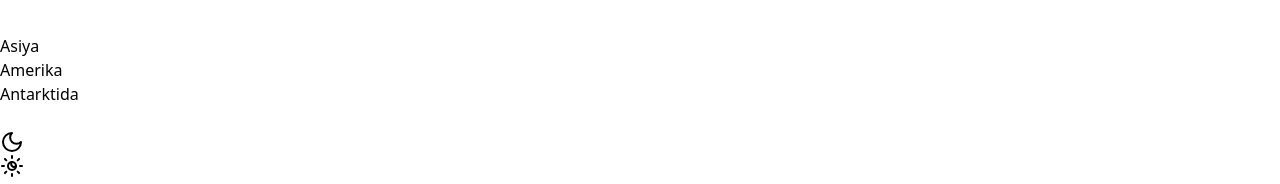
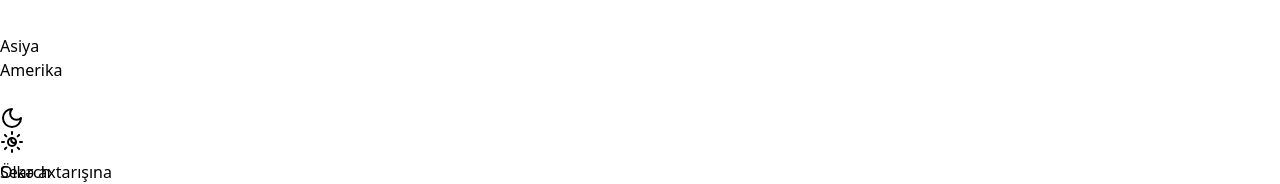
Before and after one commit to sevinc145/country-app, a React (Vite) app: page / in a window 1280 px wide. Shown: the part 1318-1502 px from the top of the page. Built offline with nearby package versions, Linux system fonts and the light colour scheme; no server answers.

Commit message:
Update Header.jsx

```diff
--- a/src/Component/Header/Header.jsx
+++ b/src/Component/Header/Header.jsx
@@ -35,9 +35,7 @@ function Header() {
                     <li className="flex">
                         <Link rel="noopener noreferrer" to="all/subReg/Americas" className="flex items-center px-4 -mb-1 border-b-2 dark:border-transparent">Amerika</Link>
                     </li>
-                    <li className="flex">
-                        <Link rel="noopener noreferrer" to="all/subReg/Antarctica" className="flex items-center px-4 -mb-1 border-b-2 dark:border-transparent">Antarktida</Link>
-                    </li>
+
                 </ul>
                 <button onClick={() => setMobileMenuOpen(true)} title="Button" type="button" className="p-4 md:hidden">
                     <svg xmlns="http://www.w3.org/2000/svg" fill="none" viewBox="0 0 24 24" stroke="currentColor" className={"w-6 h-6 " + (!dark ? "dark:text-gray-100" : "dark:text-gray-800")}>
@@ -76,8 +74,6 @@ function Header() {
                                 <Link onClick={() => setMobileMenuOpen(false)} rel="noopener noreferrer" to="all/subReg/Asia" className="flex text-2xl items-center px-4 -mb-1 border-b-2 dark:border-transparent">Asiya</Link>
 
                                 <Link onClick={() => setMobileMenuOpen(false)} rel="noopener noreferrer" to="all/subReg/Americas" className="flex text-2xl items-center px-4 -mb-1 border-b-2 dark:border-transparent">Amerika</Link>
-
-                                <Link onClick={() => setMobileMenuOpen(false)} rel="noopener noreferrer" to="all/subReg/Antarctica" className="flex text-2xl items-center px-4 -mb-1 border-b-2 dark:border-transparent">Antarktida</Link>
                                 <div className='ml-3'>
                                     <button type="button" onClick={() => { setDark(!dark) }} className="hs-dropdown-toggle hs-dark-mode group flex items-center text-gray-600 hover:text-blue-600 font-medium dark:text-gray-400 dark:hover:text-gray-500">
                                         <svg className={"hs-dark-mode-active:hidden w-8 h-8 " + (dark ? "block" : "hidden")} xmlns="http://www.w3.org/2000/svg" width="24" height="24" viewBox="0 0 24 24" fill="none" stroke="currentColor" stroke-width="2" stroke-linecap="round" stroke-linejoin="round"><path d="M12 3a6 6 0 0 0 9 9 9 9 0 1 1-9-9Z" /></svg>
```
